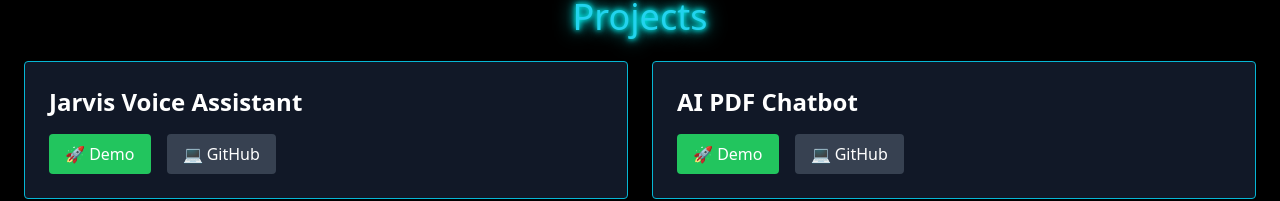
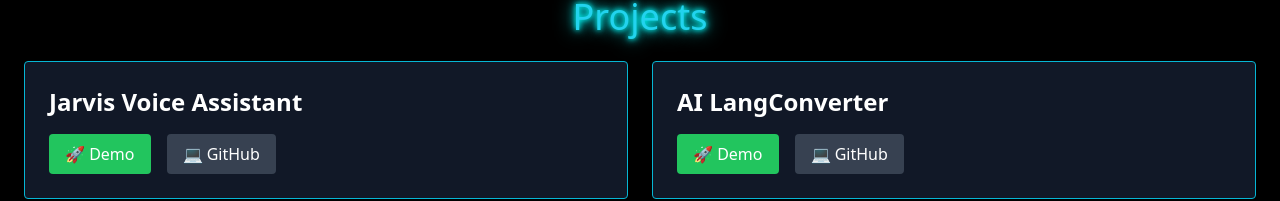
Before and after one commit to Mohammadfraaj990/ProPortfolio, a React (Vite) app: page /projects in a window 1280 px wide. Shown: the part 131-332 px from the top of the page. Built offline with nearby package versions, Linux system fonts and the light colour scheme.

Commit message:
🚀 Updated ProPortfolio with latest changes

```diff
--- a/src/pages/Projects.jsx
+++ b/src/pages/Projects.jsx
@@ -6,9 +6,9 @@ export default function Projects() {
       github: "https://github.com/officiallyfaraz/jarvis"
     },
     {
-      name: "AI PDF Chatbot",
-      demo: "https://demo-link.com",
-      github: "https://github.com/officiallyfaraz/pdf-chatbot"
+      name: "AI LangConverter",
+      demo: "http://localhost:8501/",
+      github: "https://github.com/Mohammadfraaj990/LangConvertort"
     }
   ];
 
```
